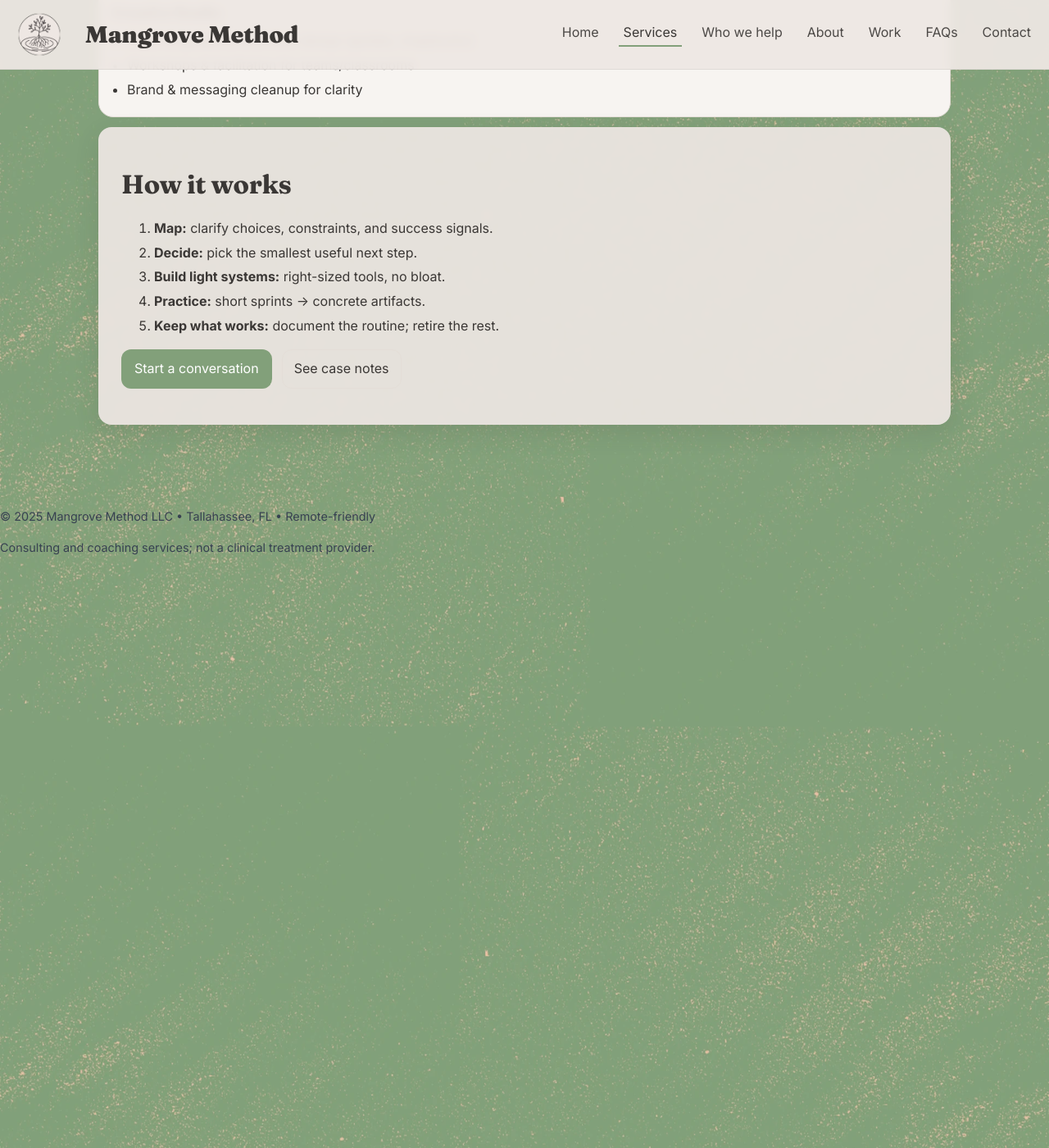
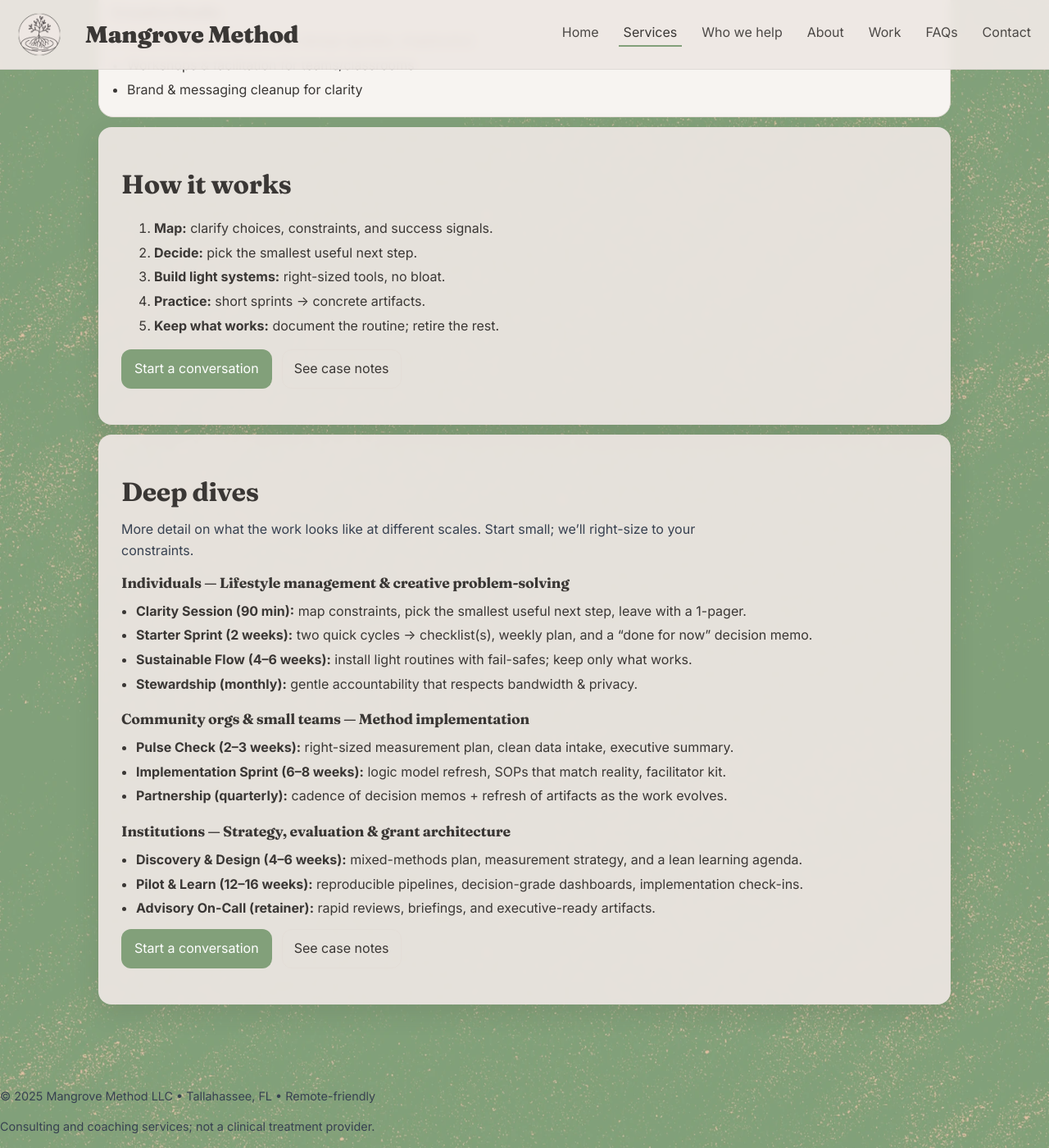
Before and after one commit to elizcurley/github.io, a Jekyll site: the page built from services/index.md, in a window 1280 px wide and 1400 px high, scrolled down 914 px. Shown: the whole window at 82% size. Built offline with Jekyll 4.4.1, drawn with Linux system fonts in a browser that asks for light colours.

Commit message:
expanded services

```diff
--- a/services/index.md
+++ b/services/index.md
@@ -41,3 +41,35 @@ permalink: /services/
     <a class="btn" href="/work/">See case notes</a>
   </p>
 </div>
+
+<div class="page-panel" id="deep-dives" style="margin-top:12px">
+  <h2>Deep dives</h2>
+  <p class="sub">More detail on what the work looks like at different scales. Start small; we’ll right-size to your constraints.</p>
+
+  <h3 id="individuals" style="margin-top:10px">Individuals — Lifestyle management & creative problem-solving</h3>
+  <ul>
+    <li><strong>Clarity Session (90 min):</strong> map constraints, pick the smallest useful next step, leave with a 1-pager.</li>
+    <li><strong>Starter Sprint (2 weeks):</strong> two quick cycles → checklist(s), weekly plan, and a “done for now” decision memo.</li>
+    <li><strong>Sustainable Flow (4–6 weeks):</strong> install light routines with fail-safes; keep only what works.</li>
+    <li><strong>Stewardship (monthly):</strong> gentle accountability that respects bandwidth & privacy.</li>
+  </ul>
+
+  <h3 id="teams" style="margin-top:16px">Community orgs & small teams — Method implementation</h3>
+  <ul>
+    <li><strong>Pulse Check (2–3 weeks):</strong> right-sized measurement plan, clean data intake, executive summary.</li>
+    <li><strong>Implementation Sprint (6–8 weeks):</strong> logic model refresh, SOPs that match reality, facilitator kit.</li>
+    <li><strong>Partnership (quarterly):</strong> cadence of decision memos + refresh of artifacts as the work evolves.</li>
+  </ul>
+
+  <h3 id="institutions" style="margin-top:16px">Institutions — Strategy, evaluation & grant architecture</h3>
+  <ul>
+    <li><strong>Discovery & Design (4–6 weeks):</strong> mixed-methods plan, measurement strategy, and a lean learning agenda.</li>
+    <li><strong>Pilot & Learn (12–16 weeks):</strong> reproducible pipelines, decision-grade dashboards, implementation check-ins.</li>
+    <li><strong>Advisory On-Call (retainer):</strong> rapid reviews, briefings, and executive-ready artifacts.</li>
+  </ul>
+
+  <p class="cta-row" style="margin-top:12px">
+    <a class="button" href="/contact/">Start a conversation</a>
+    <a class="btn" href="/work/">See case notes</a>
+  </p>
+</div>
```
